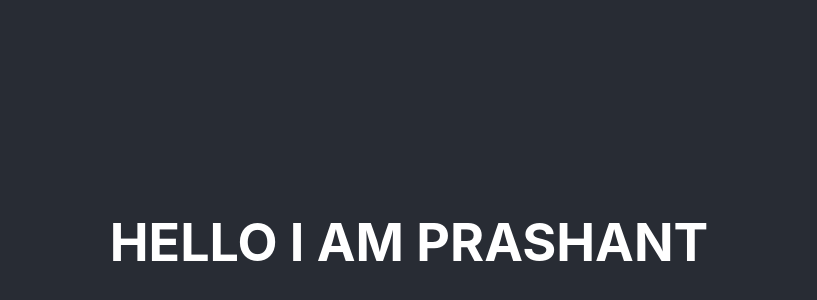
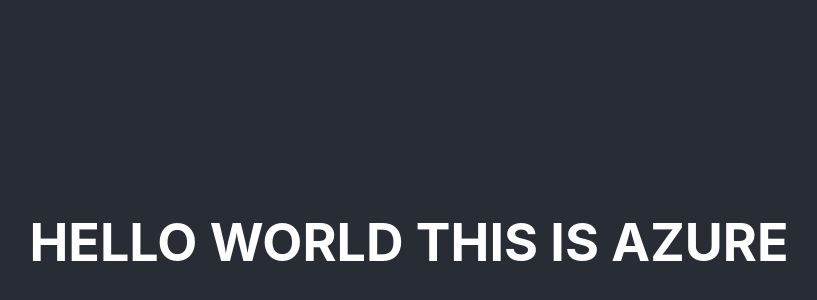
Before and after one commit to vprashrex/test_project, a React (Create React App) app: page / in a window 1280 px wide. Shown: the part 158-458 px from the top of the page, without its empty margins (231-1048 px from the left). Built offline with nearby package versions, Linux system fonts and the light colour scheme.

Commit message:
to deploy

```diff
--- a/src/App.js
+++ b/src/App.js
@@ -5,7 +5,7 @@
     <div className="App">
       <header className="App-header">
       <h1>
-        HELLO I AM PRASHANT
+        HELLO WORLD THIS IS AZURE
       </h1>
       </header>
 
```
